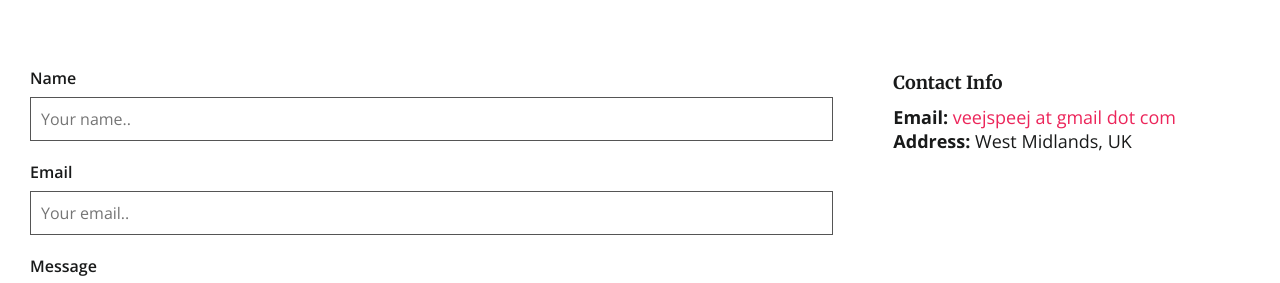
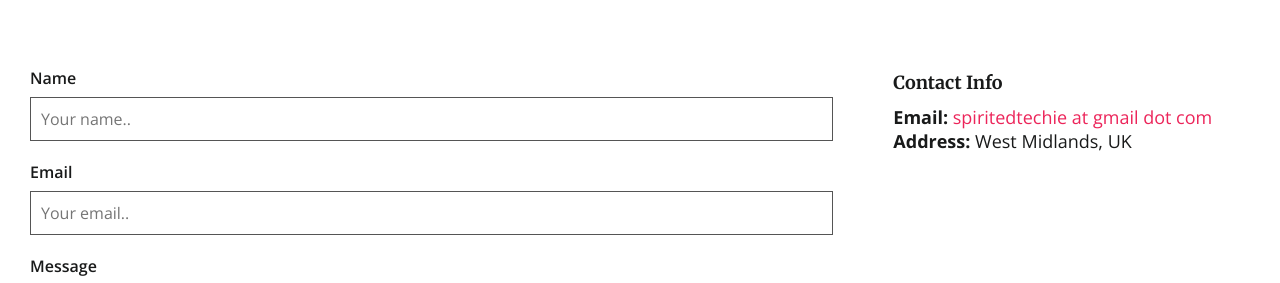
Before and after one commit to spiritedtechie/spiritedtechie.com, a Jekyll site: the page built from pages/contact.md, in a window 1280 px wide. Shown: the part 240-523 px from the top of the page. Built offline with Jekyll 4.4.1, drawn with Linux system fonts in a browser that asks for light colours; nearby versions of some CDN libraries.

Commit message:
Contact form changes

```diff
--- a/_data/contact.yml
+++ b/_data/contact.yml
@@ -1,4 +1,4 @@
 phone:
-email: "veejspeej at gmail dot com"
+email: "spiritedtechie at gmail dot com"
 address: "West Midlands, UK"
 map_link:
```
Also changed, not shown: pages/success.md (+2 -0 lines).
